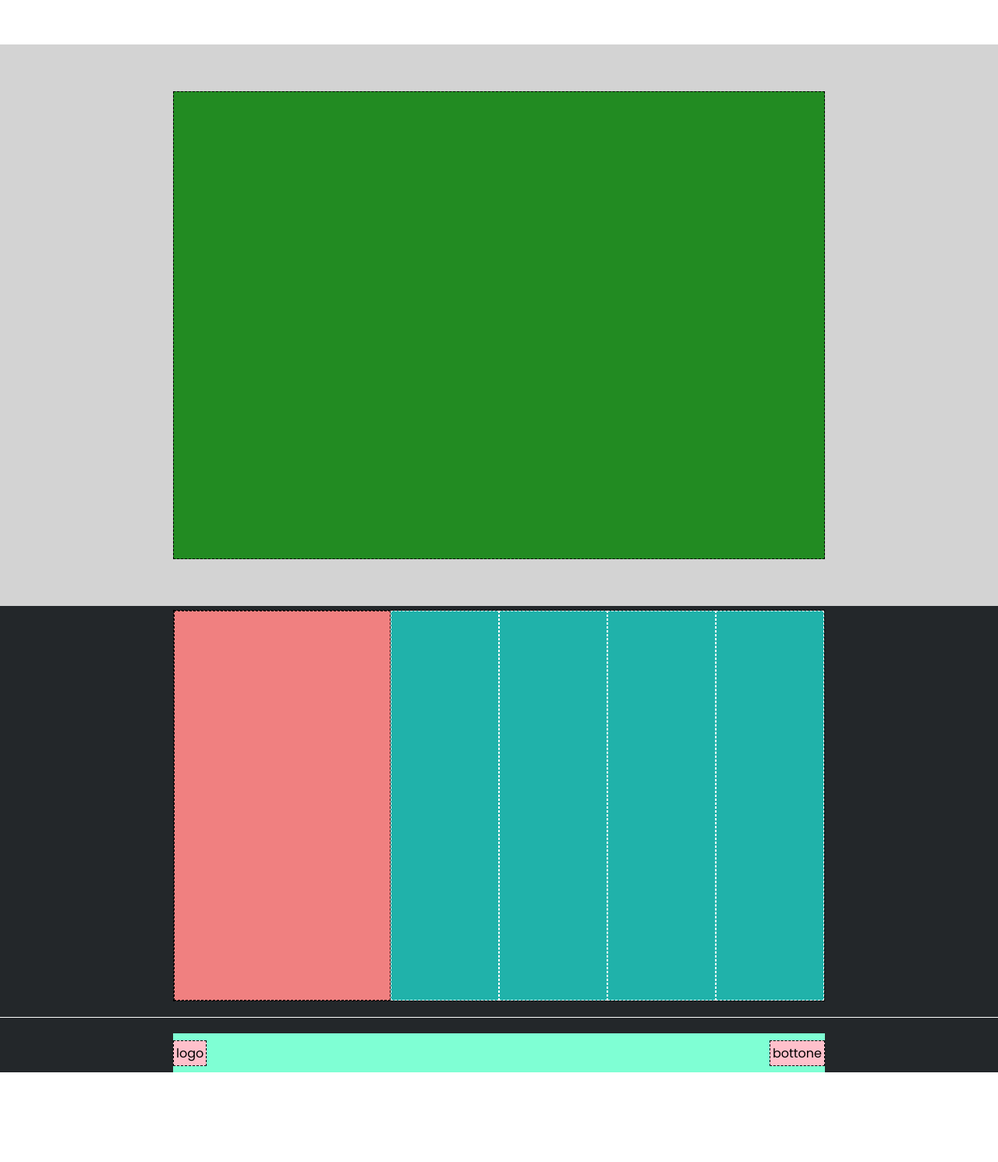
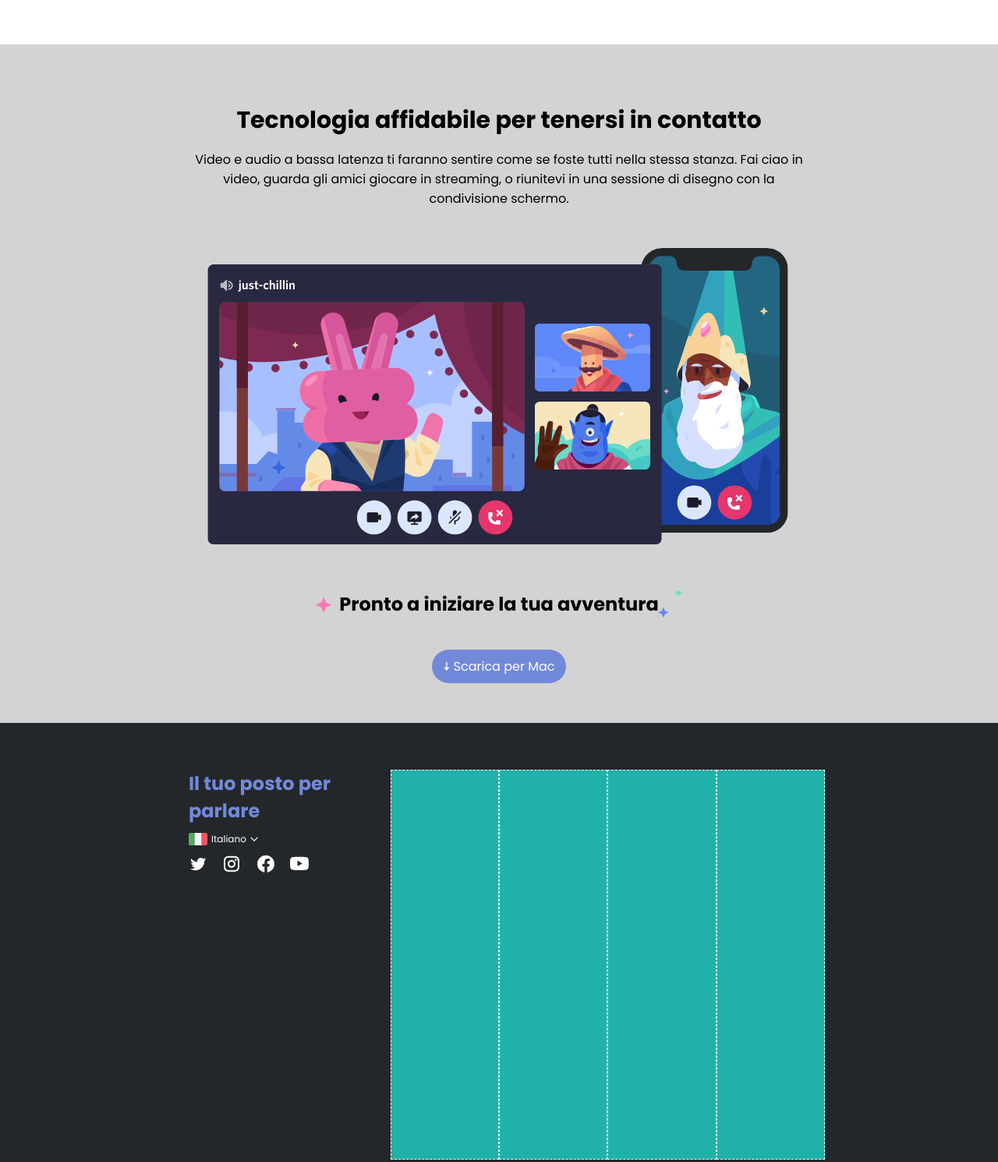
Before and after one commit to Simone-Domenici/htmlcss-discord, a plain HTML site: page index.html in a window 1280 px wide. Shown: the part 1861-3351 px from the top of the page at 78% size. Before the commit the page ends 3236 px from the top, so only its background shows below. Drawn offline with Linux system fonts and the light colour scheme.

Commit message:
ADD section and socials, added images

```diff
--- a/css/app.css
+++ b/css/app.css
@@ -107,6 +107,15 @@ html {
 .cta-download {
     background-color: white;
     color: black;
+}
+
+.footer-download {
+    background-color: #7289DA;
+    color: white;
+}
+
+.txt-center {
+    text-align: center;
 }
 
 .ph-400 {
@@ -240,6 +249,40 @@ main h1 {
     padding: 15px 0;
 }
 
+.subtitle {
+    display: flex;
+    justify-content: center;
+    padding-bottom: 50px;
+}
+
+.subtitle > h2 {
+    background-image: url('../img/stars.svg');
+    background-size: cover;
+    background-position: bottom;
+    padding: 0 30px;
+}
+
+.info-box h2 {
+    color: #7289DA;
+}
+
+.flag {
+    width: 24px;
+}
+
+.lang-sel {
+    display: flex;
+    align-items: center;
+    gap: 5px;
+    font-size: 12px;
+    color: white;
+    padding: 10px 0;
+}
+
+.social > *  {
+    padding-right: 15px;
+}
+
 /* Footer */
 
 .main-footer {
--- a/index.html
+++ b/index.html
@@ -81,15 +81,37 @@
         </section>
         <section class="section bg-gray">
             <div class="container">
-                <div class="row">
-                    <div class="col-100 ph-600 green-ph"><!--Contenuto qui--></div>
+                <div class="row txt-center">
+                    <div class="col-100">
+                        <h1>Tecnologia affidabile per tenersi in contatto</h1>
+                        <p>Video e audio a bassa latenza ti faranno sentire come se foste tutti nella stessa stanza. Fai ciao in video, guarda gli amici giocare in streaming, o riunitevi in una sessione di disegno con la condivisione schermo.</p>
+                        <img src="./img/item4-big.svg" alt="Immagine videochiamata discord">
+                        <div class="subtitle">
+                            <h2>Pronto a iniziare la tua avventura</h2>
+                        </div>
+                        <a class="cta footer-download" href="#">&#129031; Scarica per Mac</a>
+                    </div>
                 </div>
             </div>
         </section>
-        <section class="section bg-black rmv-padd">
+        <section class="section bg-black info-box">
             <div class="container">
-                <div class="row br-color">
-                    <div class="col-33 ph-500 salmon-ph br-color"><!--Contenuto qui--></div>
+                <div class="row ">
+                    <div class="col-33">
+                        <h2>Il tuo posto per parlare</h2>
+                        <div class="lang-sel">
+                            <img class="flag" src="./img/ita.png" alt="Bandiera italiana">
+                            <span>Italiano</span>
+                            <img src="./img/arrow-icon.svg" alt="arrow icon">
+                        </div>
+                        <div class="social">
+                            <img src="./img/twitter-icon.svg" alt="logo twitter">
+                            <img src="./img/instagram-icon.svg" alt="logo instagram">
+                            <img src="./img/facebook-icon.svg" alt="logo facebook">
+                            <img src="./img/youtube-icon.svg" alt="logo youtube">
+
+                        </div>
+                    </div>
                     <div class="col-16 ph-500 cyan-ph"><!--Contenuto qui--></div>
                     <div class="col-16 ph-500 cyan-ph"><!--Contenuto qui--></div>
                     <div class="col-16 ph-500 cyan-ph"><!--Contenuto qui--></div>
```
Also changed, not shown: img/arrow-icon.svg (added), img/facebook-icon.svg (added), img/instagram-icon.svg (added), img/twitter-icon.svg (added), img/youtube-icon.svg (added).
